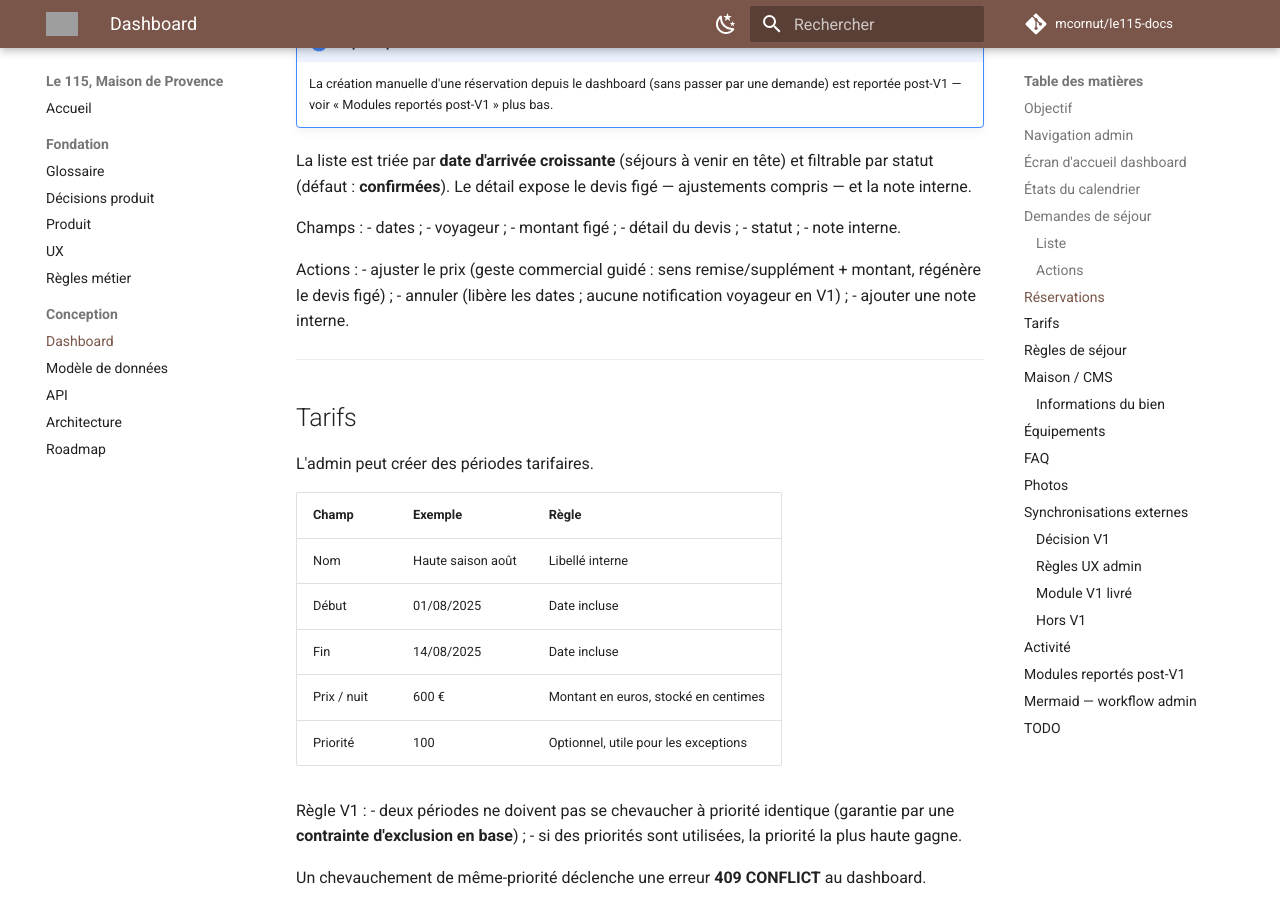
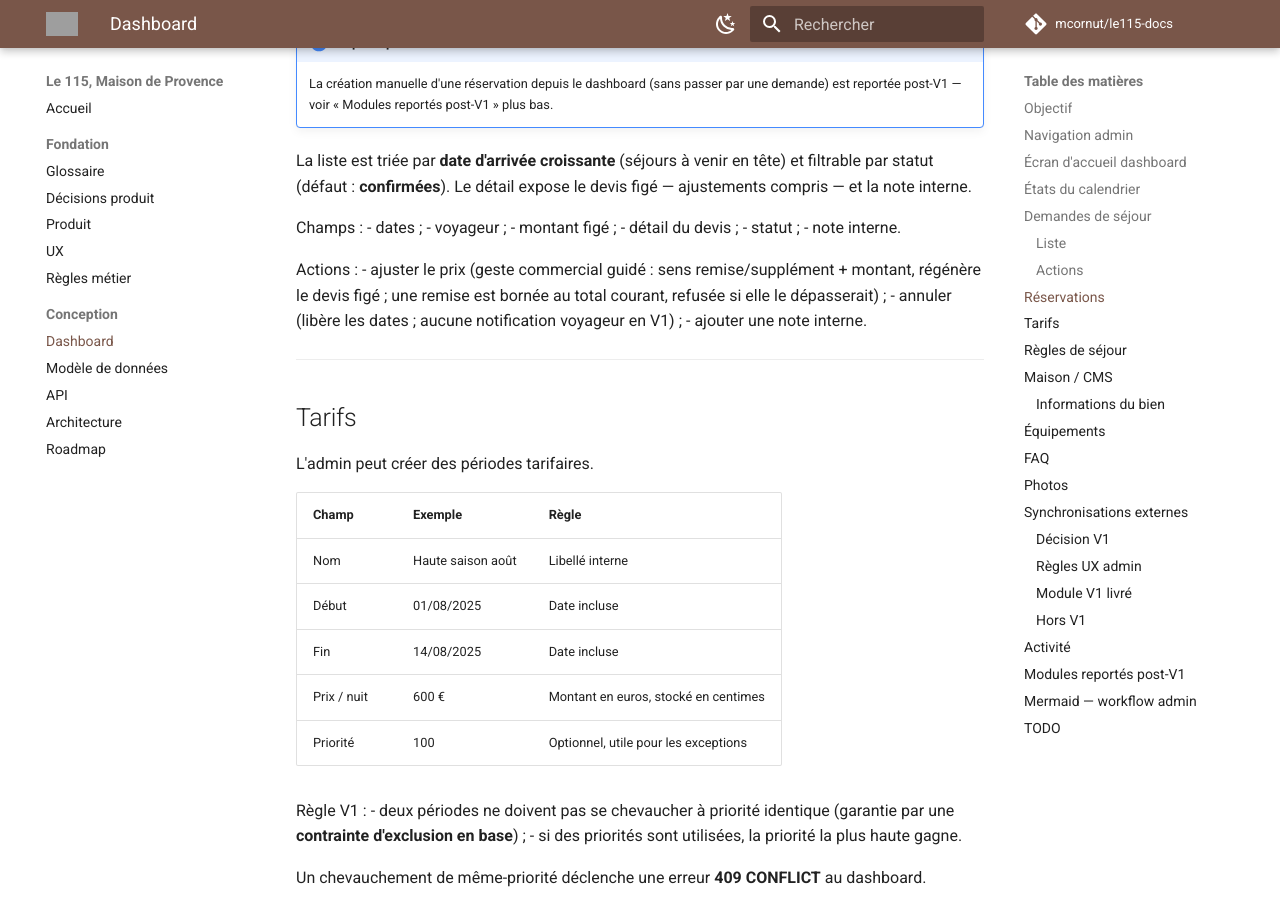
Before and after one commit to mcornut/le115-docs, an MkDocs documentation site: the page built from docs/04-Dashboard.md, in a window 1280 px wide and 900 px high, scrolled down 3728 px. Built offline with MkDocs 1.6.1 and Material for MkDocs 9.7.7, drawn with Linux system fonts in a browser that asks for light colours; comment, search, counter and statistics services are not loaded; grey boxes are pictures that could not be loaded.

Commit message:
docs(dashboard): l’action « ajuster le prix » mentionne la borne de la remise
Revue finale du chantier de la garde d’ajustement : l’action listée en page
Réservations ne disait pas que la remise est bornée au total courant et
refusée au-delà. Une phrase suffit à l’aligner sur le reste de la
documentation produit.

Co-Authored-By: Claude Opus 5 <noreply@anthropic.com>

```diff
--- a/docs/04-Dashboard.md
+++ b/docs/04-Dashboard.md
@@ -156,7 +156,8 @@ Champs :
 - note interne.
 
 Actions :
-- ajuster le prix (geste commercial guidé : sens remise/supplément + montant, régénère le devis figé) ;
+- ajuster le prix (geste commercial guidé : sens remise/supplément + montant, régénère le devis figé ;
+  une remise est bornée au total courant, refusée si elle le dépasserait) ;
 - annuler (libère les dates ; aucune notification voyageur en V1) ;
 - ajouter une note interne.
 
```
